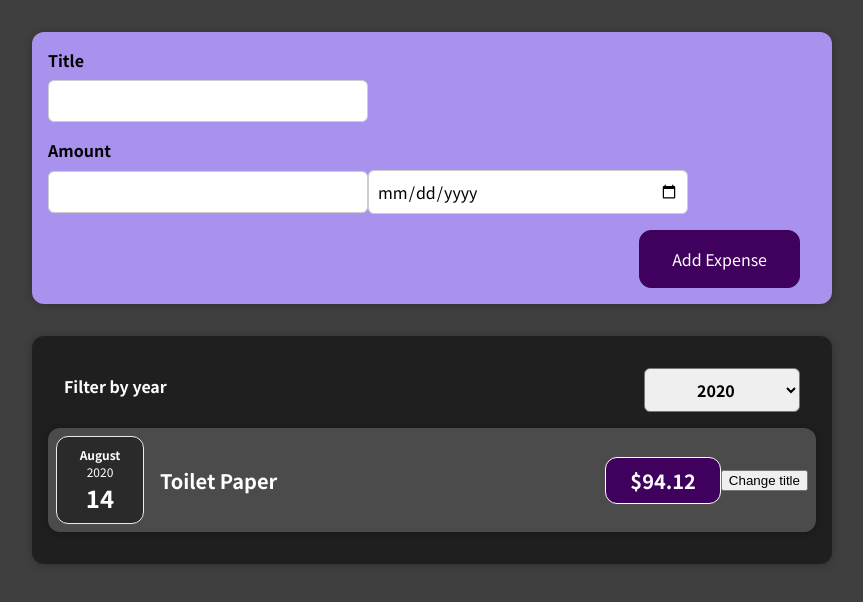
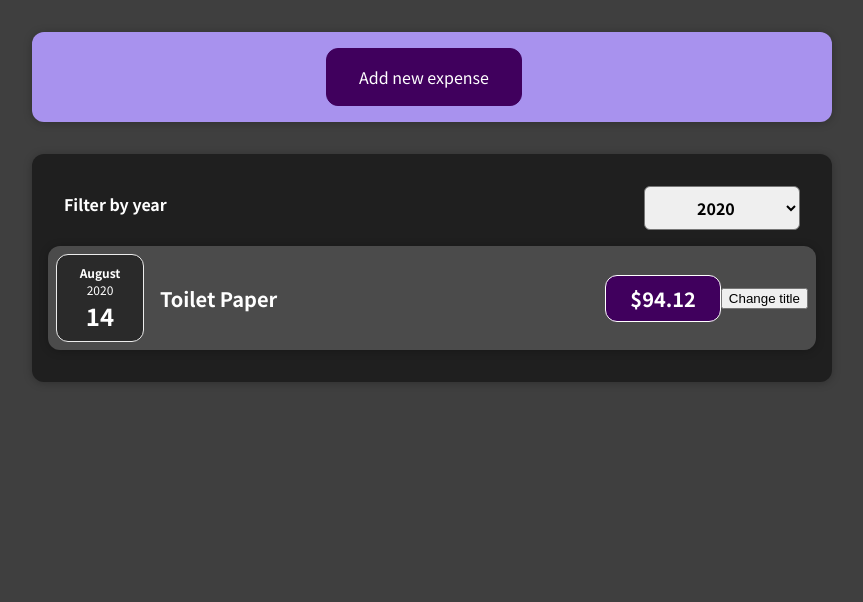
Before and after one commit to romanlesnoy/expenses-tracker-react, a React (Create React App) app in the folder 01-starting-setup/: page / in a window 1280 px wide. Shown: the top 602 px of the page, without its empty margins (208-1071 px from the left). Built offline with nearby package versions, Linux system fonts and the light colour scheme.

Commit message:
add editing form button

```diff
--- a/01-starting-setup/src/components/NewExpense/ExpenseForm.js
+++ b/01-starting-setup/src/components/NewExpense/ExpenseForm.js
@@ -6,40 +6,17 @@
     const [enteredTitle, setEnteredTitle] = useState("");
     const [enteredAmount, setEnteredAmount] = useState("");
     const [enteredDate, setEnteredDate] = useState("");
-    // const [userInput, setUserInput] = useState({
-    //     enteredTitle: "",
-    //     enteredAmount: "",
-    //     enteredDate: "",
-    // });
 
     const titleChangeHandler = (event) => {
         setEnteredTitle(event.target.value);
-        // setUserInput({
-        //     ...userInput,
-        //     enteredTitle: event.target.value
-        // });
-        // setUserInput((prevState) => {
-        //     return {
-        //         ...prevState,
-        //         enteredTitle: event.target.value
-        //     };
-        // })
     };
 
     const amountChangeHandler = (event) => {
         setEnteredAmount(event.target.value);
-        // setUserInput({
-        //     ...userInput,
-        //     enteredAmount: event.target.value
-        // });
     };
 
     const dateChangeHandler = (event) => {
         setEnteredDate(event.target.value);
-        // setUserInput({
-        //     ...userInput,
-        //     enteredDate: event.target.value
-        // });
     };
 
     const submitHandler = (event) => {
@@ -53,10 +30,18 @@
 
         props.onSaveExpenseData(expenseData);
 
-        setEnteredTitle('');
-        setEnteredAmount('');
-        setEnteredDate('');
+        setEnteredTitle("");
+        setEnteredAmount("");
+        setEnteredDate("");
     };
+
+    const cancelHandler = () => {
+        setEnteredTitle("");
+        setEnteredAmount("");
+        setEnteredDate("");
+
+        props.setVisibleForm();
+    }
 
     return (
         <form onSubmit={submitHandler}>
@@ -91,6 +76,7 @@
             </div>
 
             <div className="new-expense__actions">
+                <button type="button" onClick={cancelHandler}>Cancel</button>
                 <button type="submit">Add Expense</button>
             </div>
         </form>
--- a/01-starting-setup/src/components/NewExpense/NewExpense.js
+++ b/01-starting-setup/src/components/NewExpense/NewExpense.js
@@ -1,21 +1,35 @@
-import React from 'react';
+import React, { useState } from "react";
 
-import ExpenseForm from './ExpenseForm';
-import './NewExpense.css';
+import ExpenseForm from "./ExpenseForm";
+import "./NewExpense.css";
 
 function NewExpense(props) {
+    const [formVisible, setFormVisible] = useState(false);
+
     const saveExpanseDataHandler = (enteredExpanseData) => {
         const expanseData = {
             ...enteredExpanseData,
-            id: Math.random().toString()
+            id: Math.random().toString(),
         };
+        props.onAddExpense(expanseData);
+        showForm()
+    };
 
-        props.onAddExpense(expanseData);
+    const showForm = () => {
+        setFormVisible(!formVisible);
     };
 
     return (
-        <div className='new-expense'>
-            <ExpenseForm onSaveExpenseData={saveExpanseDataHandler}/>
+        <div className="new-expense">
+            {!formVisible && (
+                <button onClick={showForm}>Add new expense</button>
+            )}
+            {formVisible && (
+                <ExpenseForm
+                    onSaveExpenseData={saveExpanseDataHandler}
+                    setVisibleForm={showForm}
+                />
+            )}
         </div>
     );
 }
```
